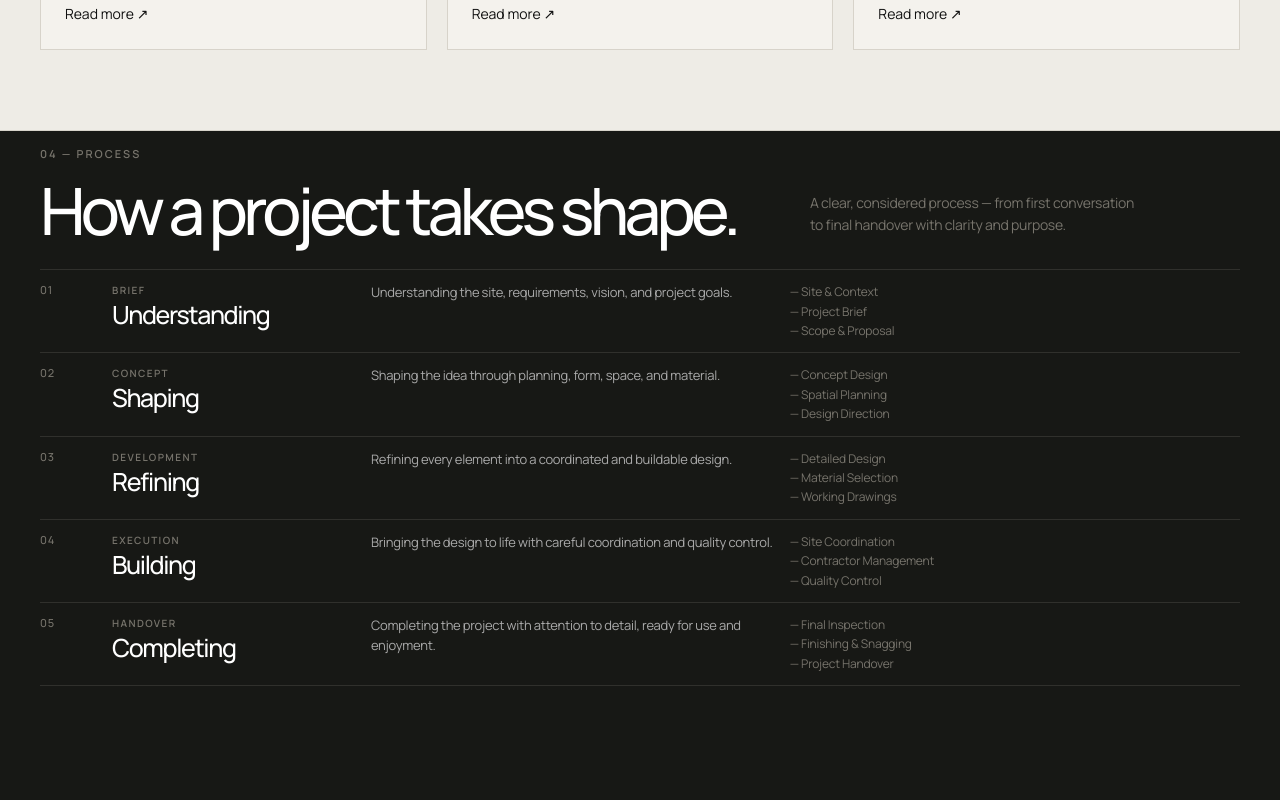
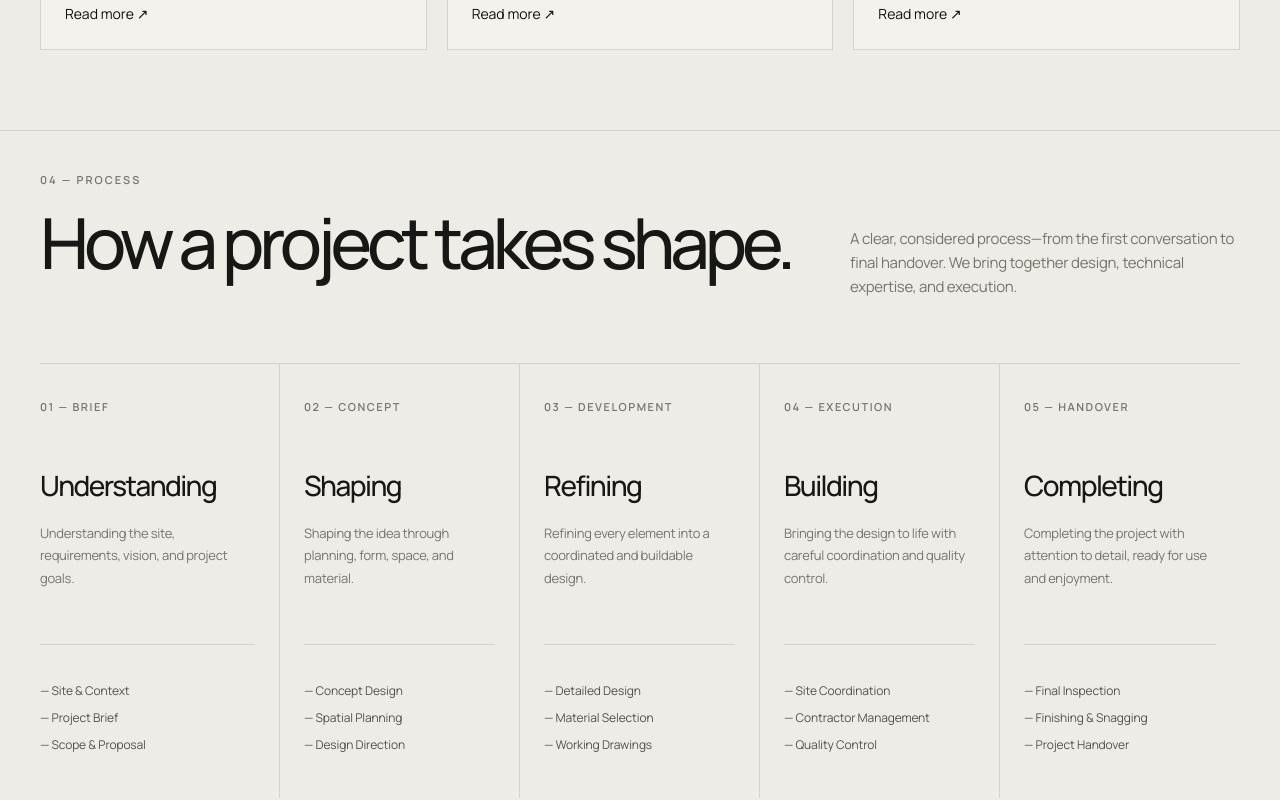
Before and after one commit to dostbaloch12/archvision-3d, a Next.js app: page / in a window 1280 px wide. Shown: the part 5920-6720 px from the top of the page. Built offline with nearby package versions, Linux system fonts and the light colour scheme; no server answers.

Commit message:
Match process section light editorial layout

```diff
--- a/src/components/Process.jsx
+++ b/src/components/Process.jsx
@@ -40,11 +40,11 @@ export default function Process() {
   return (
     <section
       id="process"
-      className="relative scroll-mt-[92px] overflow-hidden bg-[#171815] text-white"
+      className="scroll-mt-[92px] bg-[#eeece6] text-[#171715]"
       aria-labelledby="process-heading"
     >
-      <div className="site-container flex min-h-auto flex-col justify-start py-14 md:h-[calc(100svh-92px)] md:pb-5 md:pt-4">
-        <div className="grid shrink-0 gap-7 md:grid-cols-[1fr_430px] md:items-start">
+      <div className="site-container flex min-h-[calc(100svh-92px)] flex-col justify-center py-16 md:py-20">
+        <div className="grid gap-10 md:grid-cols-[1fr_390px] md:items-start">
           <div>
             <p className="text-[11px] font-semibold uppercase tracking-[0.18em] !text-[#77746c]">
               04 — Process
@@ -52,46 +52,46 @@ export default function Process() {
 
             <h2
               id="process-heading"
-              className="mt-4 max-w-[920px] font-[var(--font-manrope)] text-[clamp(40px,11vw,62px)] font-medium leading-[0.98] tracking-[-0.065em] !text-white md:max-w-none md:whitespace-nowrap md:text-[clamp(44px,5.1vw,78px)] md:leading-[0.94] md:tracking-[-0.072em]"
+              className="mt-5 max-w-[980px] font-[var(--font-manrope)] text-[clamp(48px,5.5vw,86px)] font-medium leading-[0.98] tracking-[-0.072em] !text-[#171715]"
             >
               How a project takes shape.
             </h2>
           </div>
 
-          <p className="max-w-[430px] text-[14px] leading-[1.55] tracking-[-0.02em] !text-[#77746c] md:pt-[46px]">
-            A clear, considered process — from first conversation
-            <br className="hidden md:block" />
-            <span className="md:hidden"> </span>
-            to final handover with clarity and purpose.
+          <p className="pt-2 text-[15px] leading-[1.6] tracking-[-0.02em] !text-[#77746c] md:pt-[54px]">
+            A clear, considered process—from the first conversation to final handover. We bring
+            together design, technical expertise, and execution.
           </p>
         </div>
 
-        <div className="mt-10 min-h-0 flex-1 border-t border-[#30302c] md:mt-7">
-          {STEPS.map((step) => (
+        <div className="mt-16 grid border-t border-[#d7d3ca] md:grid-cols-5">
+          {STEPS.map((step, index) => (
             <article
               key={step.number}
-              className="grid gap-3 border-b border-[#30302c] py-5 transition-colors duration-300 hover:bg-white/[0.025] md:grid-cols-[60px_0.34fr_0.56fr_0.62fr] md:items-start md:py-[13px]"
+              className={`min-h-[370px] border-b border-[#d7d3ca] py-8 md:border-b-0 md:px-6 md:py-9 ${
+                index === 0 ? 'md:pl-0' : ''
+              } ${index !== STEPS.length - 1 ? 'md:border-r' : ''}`}
             >
-              <span className="text-[12px] font-medium tracking-[0.08em] !text-[#77746c] md:text-[11px]">
-                {step.number}
-              </span>
+              <p className="text-[11px] font-semibold uppercase tracking-[0.14em] !text-[#77746c]">
+                {step.number} — {step.label}
+              </p>
 
-              <div>
-                <p className="text-[10px] font-semibold uppercase tracking-[0.14em] !text-[#77746c]">
-                  {step.label}
-                </p>
-                <h3 className="mt-1 font-[var(--font-manrope)] text-[27px] font-medium leading-[1.05] tracking-[-0.055em] !text-white md:text-[25px]">
-                  {step.title}
-                </h3>
-              </div>
+              <h3 className="mt-14 font-[var(--font-manrope)] text-[28px] font-medium leading-[1.05] tracking-[-0.055em] !text-[#171715]">
+                {step.title}
+              </h3>
 
-              <p className="max-w-[430px] text-[14px] leading-[1.55] tracking-[-0.02em] !text-[#aaa] md:text-[13px] md:leading-[1.5]">
+              <p className="mt-5 min-h-[74px] text-[13px] leading-[1.75] tracking-[-0.02em] !text-[#77746c]">
                 {step.copy}
               </p>
 
-              <ul className="space-y-1 text-[13px] leading-[1.55] !text-[#77746c] md:space-y-0.5 md:text-[12px] md:leading-[1.45]">
+              <ul className="mt-12 border-t border-[#d7d3ca] pt-7">
                 {step.items.map((item) => (
-                  <li key={item}>— {item}</li>
+                  <li
+                    key={item}
+                    className="my-2 text-[12px] leading-[1.6] tracking-[-0.01em] !text-[#55524b]"
+                  >
+                    — {item}
+                  </li>
                 ))}
               </ul>
             </article>
```
